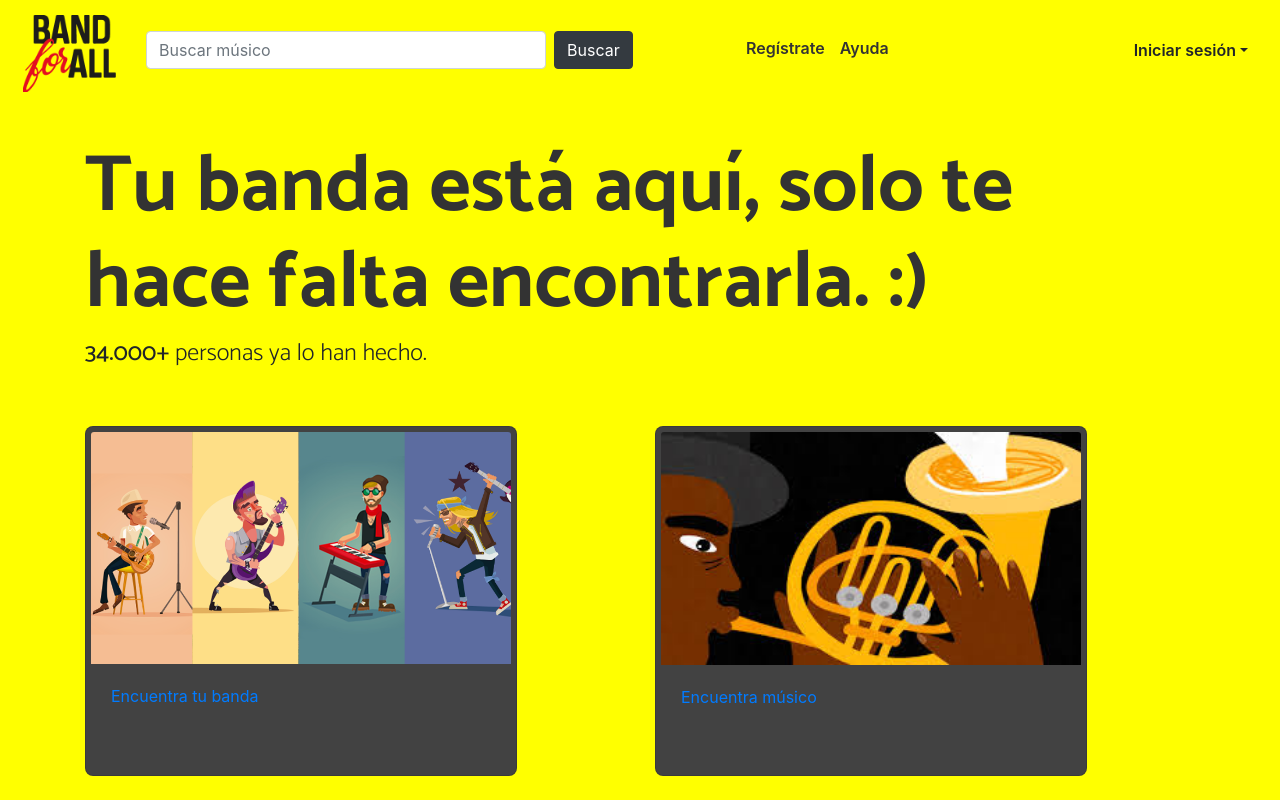
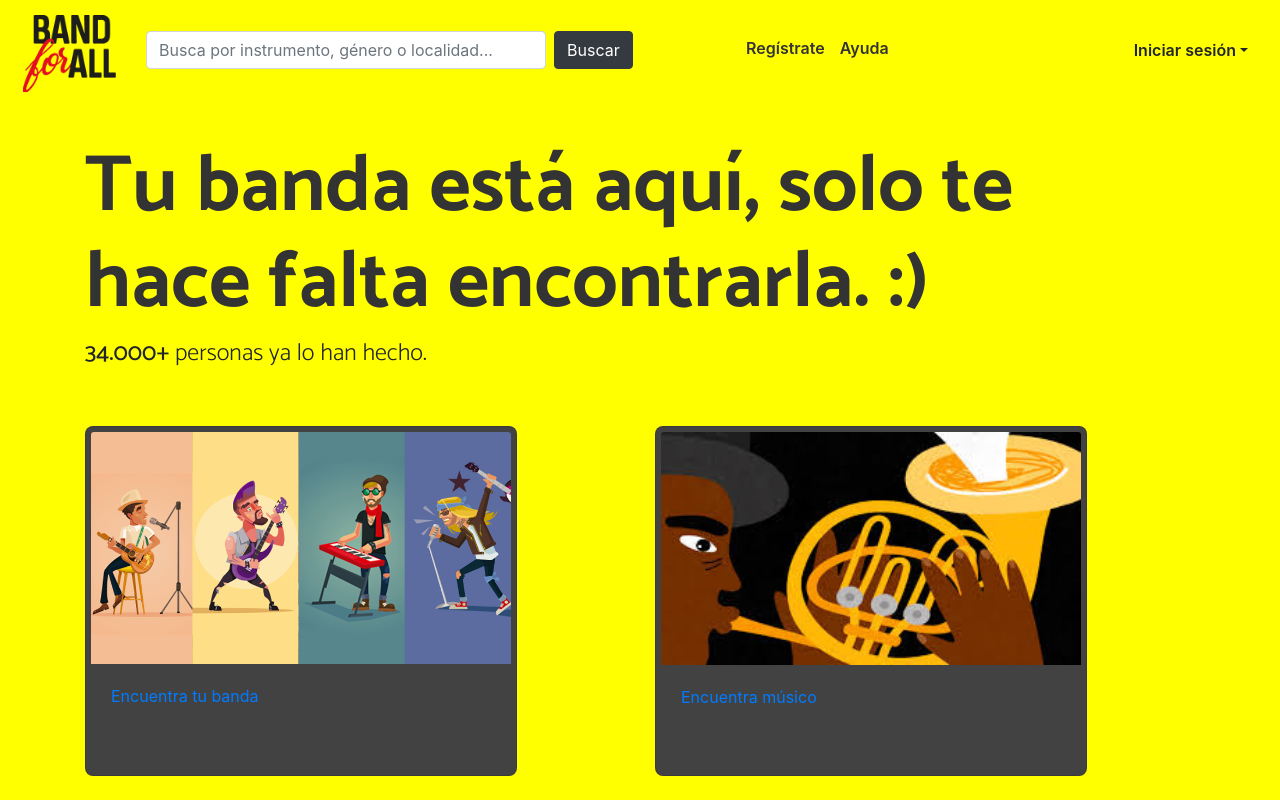
Before and after one commit to giselacruzprim/BandForAll, a React (Vite) app: page / in a window 1280 px wide. Shown: the top 800 px of the page. Built offline with nearby package versions, Linux system fonts and the light colour scheme.

Commit message:
cambio en el placeholder de la búsqueda

```diff
--- a/src/Top.jsx
+++ b/src/Top.jsx
@@ -41,7 +41,7 @@ class Top extends React.Component {
               <input
                 className="form-control buscador mr-sm-2"
                 type="search"
-                placeholder="Buscar músico"
+                placeholder="Busca por instrumento, género o localidad..."
                 aria-label="Search"
               />
 
```
